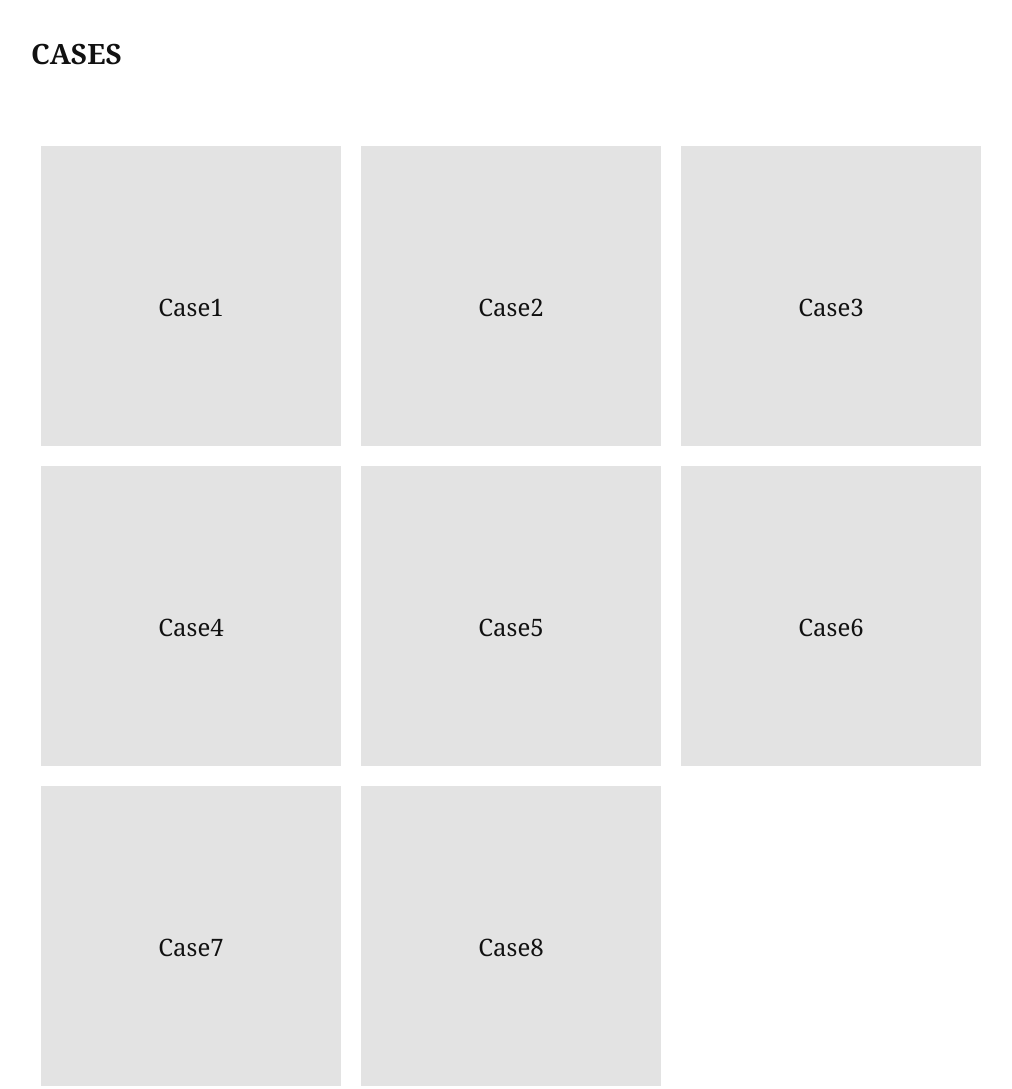
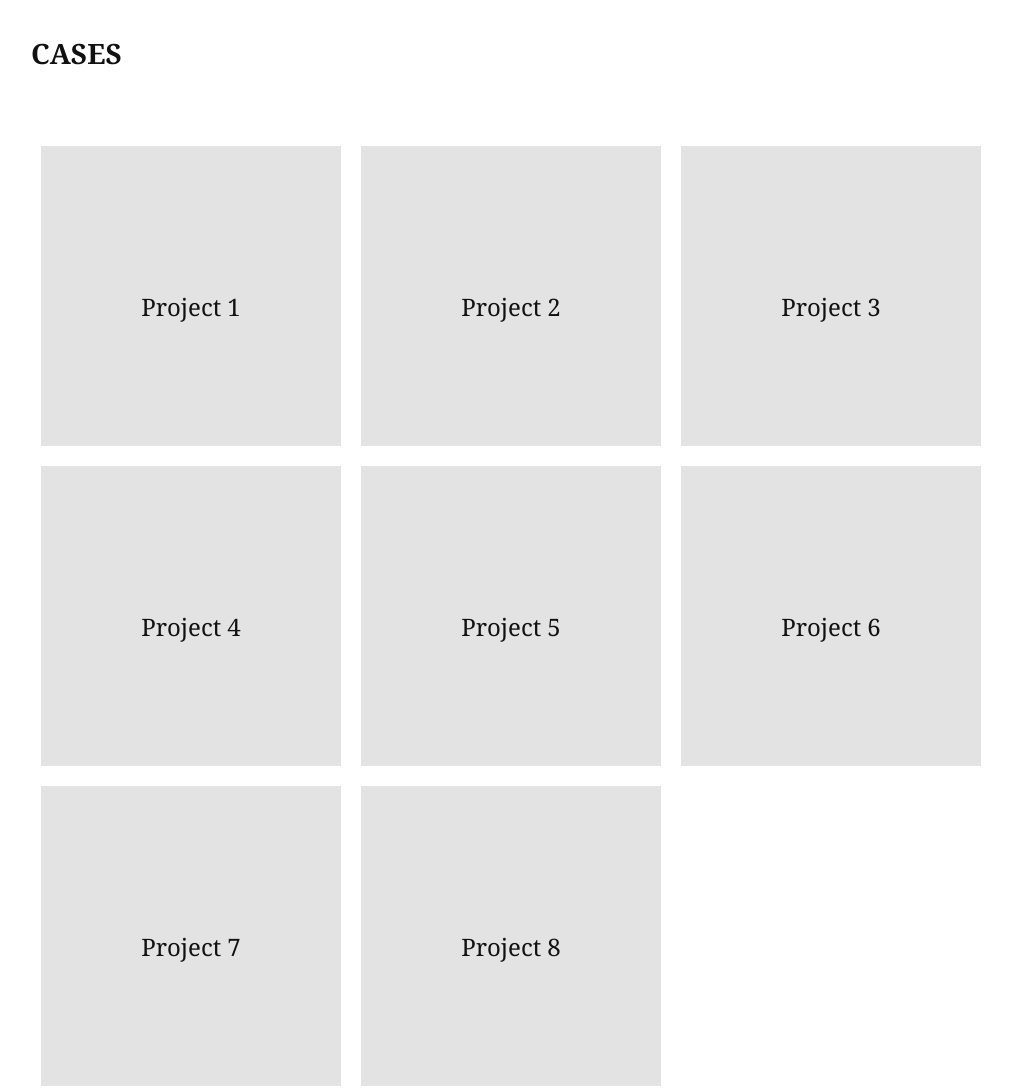
Before and after one commit to mhezel/user-portfolio-web, a plain HTML site: page Projects.html in a window 1280 px wide. Shown: the part 128-1217 px from the top of the page, without its empty margins (112-1124 px from the left). Drawn offline with Linux system fonts and the light colour scheme.

Commit message:
Rename cases - projects provide proper naming conventions

```diff
--- a/Projects.html
+++ b/Projects.html
@@ -22,14 +22,14 @@
     <section class="projects-links">
         <div class="wrap-project">
             <h2>CASES</h2>
-            <div class="projects-link"><p>Case1</p></div>
-            <div class="projects-link"><p>Case2</p></div>
-            <div class="projects-link"><p>Case3</p></div>
-            <div class="projects-link"><p>Case4</p></div>
-            <div class="projects-link"><p>Case5</p></div>
-            <div class="projects-link"><p>Case6</p></div>
-            <div class="projects-link"><p>Case7</p></div>
-            <div class="projects-link"><p>Case8</p></div>
+            <div class="projects-link"><p>Project 1</p></div>
+            <div class="projects-link"><p>Project 2</p></div>
+            <div class="projects-link"><p>Project 3</p></div>
+            <div class="projects-link"><p>Project 4</p></div>
+            <div class="projects-link"><p>Project 5</p></div>
+            <div class="projects-link"><p>Project 6</p></div>
+            <div class="projects-link"><p>Project 7</p></div>
+            <div class="projects-link"><p>Project 8</p></div>
         </div>
     </section>
 </main>
```
